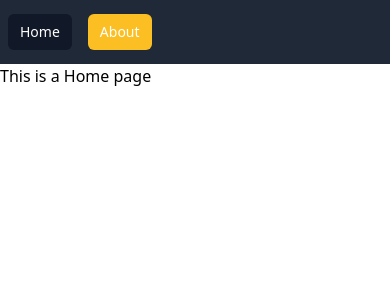
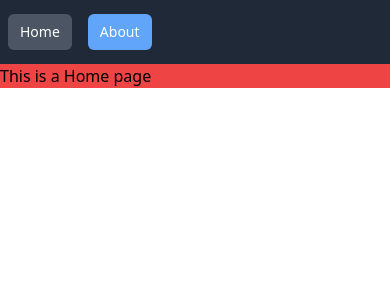
Before and after one commit to Mgm-source/Project-GameTheory, a Vue app in the folder spatial-webapp/: page / in a window 390 px wide. Shown: the top 300 px of the page. Built offline with nearby package versions, Linux system fonts and the light colour scheme.

Commit message:
parent state navigation bar colour changes

```diff
--- a/spatial-webapp/src/App.vue
+++ b/spatial-webapp/src/App.vue
@@ -3,13 +3,12 @@
     <div class="px-2">
       <div class="relative flex items-center justify-between h-16">
             <div class="flex space-x-4">
-              <router-link class="bg-gray-900 text-white px-3 py-2 rounded-md text-sm font-medium" :to="{name : 'Home' }">Home</router-link>
-              <router-link class="bg-yellow-400 text-white px-3 py-2 rounded-md text-sm font-medium" :to="{name : 'About' }">About</router-link>
+              <router-link class="bg-gray-600 text-white px-3 py-2 rounded-md text-sm font-medium" :to="{name : 'Home' }">Home</router-link>
+              <router-link class="bg-blue-400 text-white px-3 py-2 rounded-md text-sm font-medium" :to="{name : 'About' }">About</router-link>
             </div>
       </div>
     </div>
   </nav>
-
   <router-view>
   </router-view>
 </template>
--- a/spatial-webapp/src/views/About.vue
+++ b/spatial-webapp/src/views/About.vue
@@ -1,5 +1,5 @@
 <template>
-  <div class="about">
+  <div class="bg-red-500">
     <h1>This is an about page</h1>
   </div>
 </template>
--- a/spatial-webapp/src/views/Home.vue
+++ b/spatial-webapp/src/views/Home.vue
@@ -1,17 +1,8 @@
 <template>
-<!DOCTYPE html>
-<html lang="en">
-<head>
-  <meta charset="UTF-8">
-  <meta http-equiv="X-UA-Compatible" content="IE=edge">
-  <meta name="viewport" content="width=device-width, initial-scale=1.0">
-</head>
-<body>
-    <div class="g-teal-500 md:bg-red-500 lg:bg-teal-500">
+    <div class="bg-red-500">
       <h1>This is a Home page</h1>
   </div>
-</body>
-</html>
+
 </template>
 
 <script>
```
